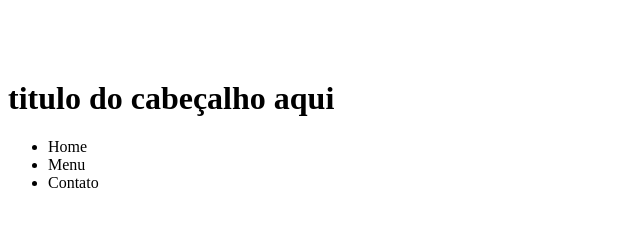
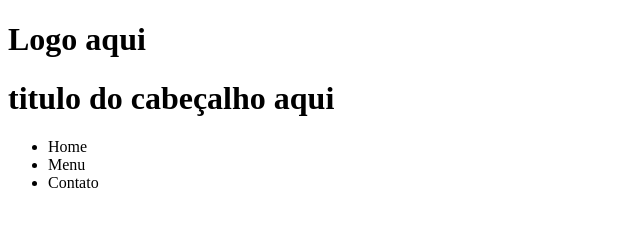
Before and after one commit to mcardsx/Barbearia-Cardoso-Reformulada, a plain HTML site: page index.html in a window 1280 px wide. Shown: the whole page, without its empty margins (0-640 px from the left). Drawn offline with Linux system fonts and the light colour scheme.

Commit message:
logo aqui

```diff
--- a/index.html
+++ b/index.html
@@ -9,7 +9,7 @@
 
 <body>
     <header>
-        <h1><img src=""></h1>
+        <h1> Logo aqui <img src=""></h1>
         <h1>titulo do cabeçalho aqui</h1>
 
         <nav>
```
